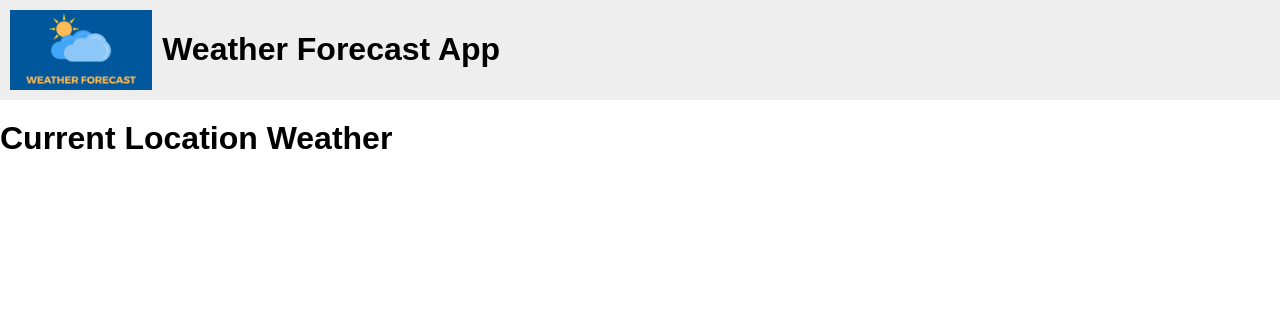
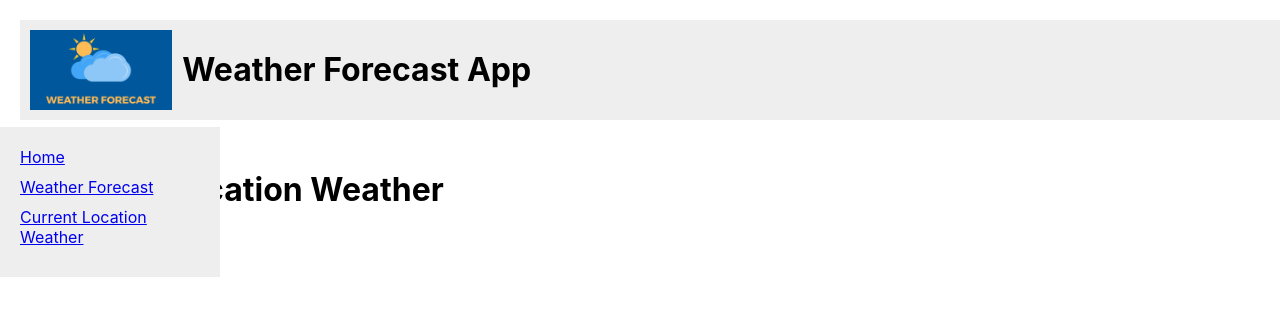
Before and after one commit to igordonchev/WeatherApp, a React (Create React App) app: page /current-location-weather in a window 1280 px wide. Shown: the top 316 px of the page. Built offline with nearby package versions, Linux system fonts and the light colour scheme; no server answers.

Commit message:
Your commit message here

```diff
--- a/src/pages/CurrentLocationWeatherPage.js
+++ b/src/pages/CurrentLocationWeatherPage.js
@@ -1,14 +1,18 @@
 import React from 'react';
 import Header from '../components/Header';
-import WeatherForecast from '../components/WeatherForecast';
-import CurrentLocationWeather from '../components/CurrentLocationWeather'; // Import the CurrentLocationWeather component
+import Navigation from '../components/Navigation';
+import CurrentLocationWeather from '../components/CurrentLocationWeather';
+import '../styles/common.css';
 
 const CurrentLocationWeatherPage = () => {
   return (
-    <div>
+    <div className="current-location-weather-page">
       <Header />
-      <h1>Current Location Weather</h1>
-      <CurrentLocationWeather />
+      <Navigation />
+      <div className="main-content">
+        <h1>Current Location Weather</h1>
+        <CurrentLocationWeather />
+      </div>
     </div>
   );
 };
--- a/src/styles/common.css
+++ b/src/styles/common.css
@@ -1,19 +1,3 @@
-/* Reset some default browser styles */
-body, h1, h2, h3, p, ul, li {
-  margin: 0;
-  padding: 0;
-}
-
-/* Apply a simple box-sizing for easier layout calculations */
-* {
-  box-sizing: border-box;
-}
-
-/* Global styles */
-body {
-  font-family: 'Arial', sans-serif;
-}
-
 /* Header styles */
 header {
   display: flex;
@@ -75,22 +59,11 @@ h1 {
   margin-right: 20px; /* Adjust the right margin as needed */
 }
 
-/* Current Location Weather styles */
-.current-location-weather {
-  margin-left: auto; /* Align to the right */
-  margin-right: auto; /* Align to the left */
-  text-align: center; /* Center the content */
-  max-width: 400px; /* Set a max-width to control the width */
-}
-
-/* Home specific styles */
-.home-container {
+/* Current Location Weather Page specific styles */
+.current-location-weather-page {
   padding: 20px;
-}
-
-/* Weather Forecast Page specific styles */
-.weather-forecast-page {
-  padding: 20px;
+  display: flex; /* Use flexbox to manage layout */
+  flex-direction: column; /* Stack children vertically */
 }
 
 /* Ensure that the navigation menu does not overlap the logo */
```
